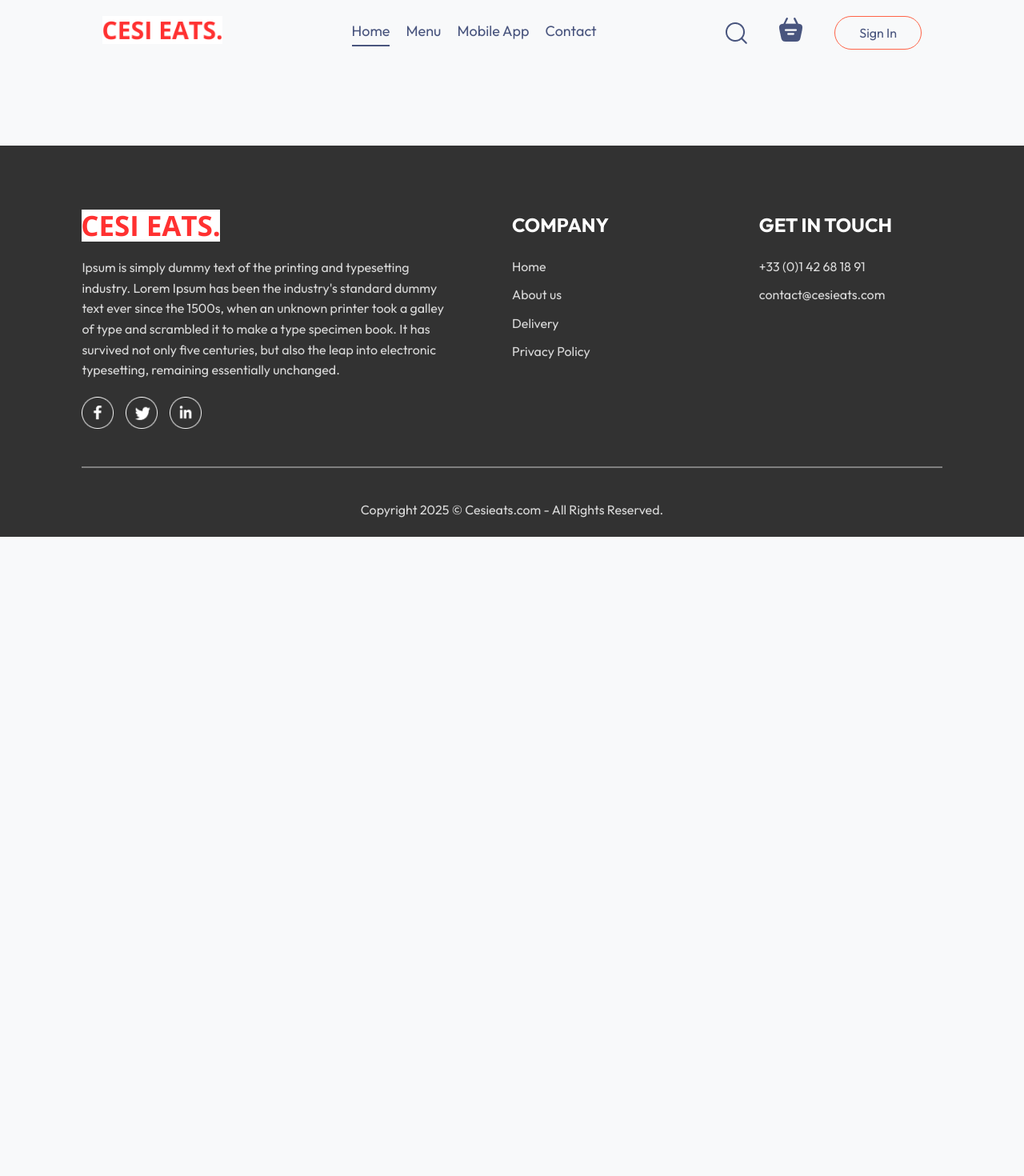
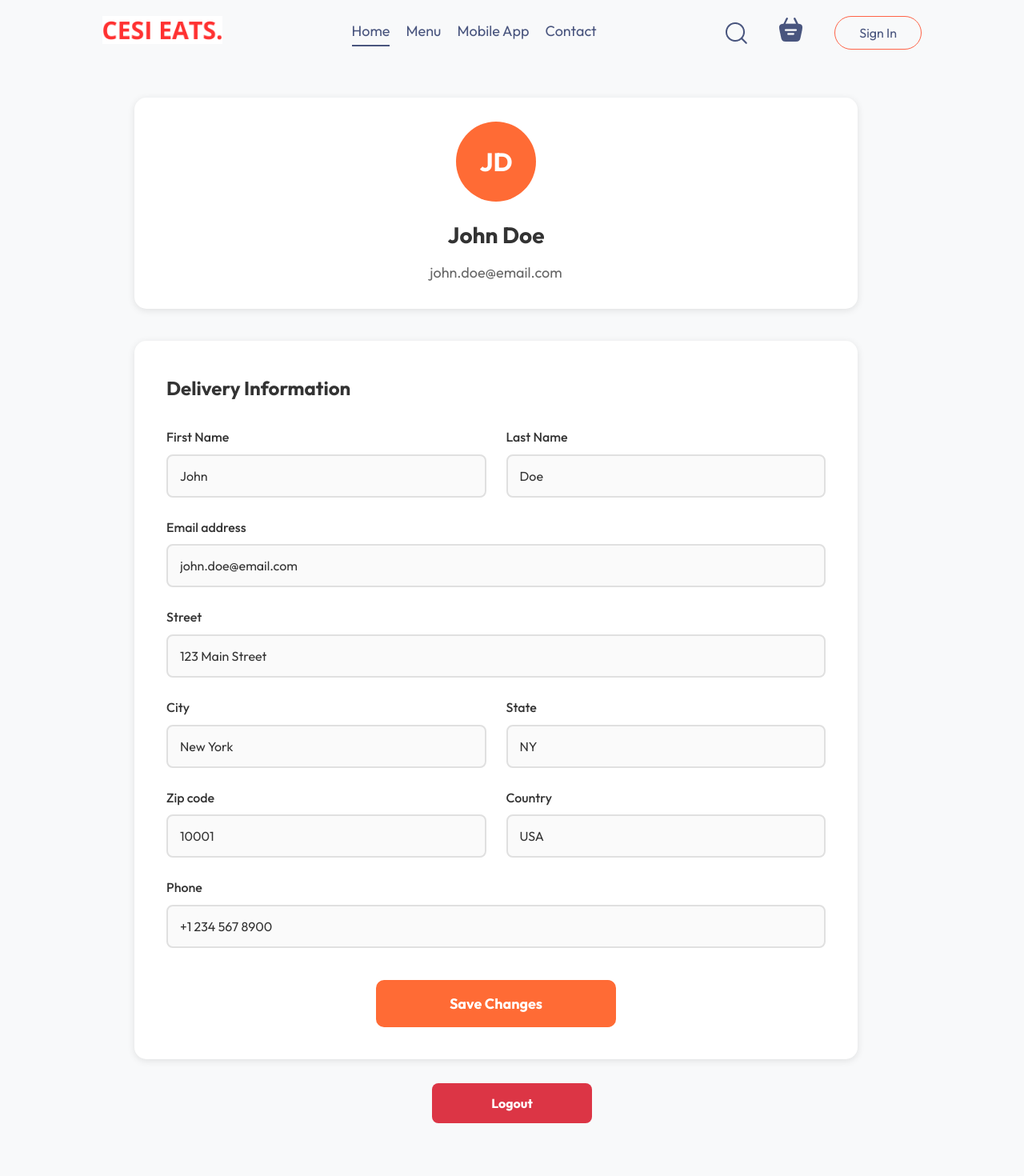
Before and after one commit to Ngigi33/CESI_EATS, a React (Vite) app in the folder my-app/: page /account in a window 1280 px wide. Shown: the top 1470 px of the page at 80% size. Before the commit the page ends 800 px from the top, so only its background shows below. Built offline with nearby package versions, Linux system fonts and the light colour scheme.

Commit message:
Added account profile menu

```diff
--- a/my-app/src/App.jsx
+++ b/my-app/src/App.jsx
@@ -19,6 +19,7 @@ import { List } from 'lucide-react'
 import Add from './pages/Add/Add'
 import {ToastContainer} from 'react-toastify'
 import 'react-toastify/dist/ReactToastify.css'
+import Account from './pages/Account/Account'
 
 const App = () => {
   const [showLogin, setShowLogin] = useState(false)
@@ -40,6 +41,7 @@ const App = () => {
           <Route path='/sales' element={<SalesDepartment />} />
           <Route path='/dev' element={<ThirdPartyDeveloper />} />
           <Route path='/support' element={<Support />} />
+          <Route path='/account' element={<Account />} />
           <Route path='/resto' element={<RestaurantOwnerDashboard setShowLogin={setShowLogin} />} />
         </Routes>
       </div>
--- a/my-app/src/components/Navbar/Navbar.jsx
+++ b/my-app/src/components/Navbar/Navbar.jsx
@@ -12,6 +12,14 @@ const Navbar = ({ setShowLogin }) => {
     localStorage.removeItem('token');
     setToken('');
     navigate('/');
+  };
+
+  const account = () => {
+    navigate('/account');
+  };
+
+  const orders = () => {
+    navigate('/order');
   };
 
   return (
@@ -39,7 +47,9 @@ const Navbar = ({ setShowLogin }) => {
           <div className="navbar-profile">
             <img src={assets.profile_icon} alt="Profile" />
             <ul className="nav-profile-dropdown">
-              <li><img src={assets.bag_icon} alt="Orders" /><p>Orders</p></li>
+              <li onClick={account}><img src={assets.profile_icon} alt="Account" /><p>Account</p></li>
+              <hr />
+              <li onClick={orders}><img src={assets.bag_icon} alt="Orders" /><p>Orders</p></li>
               <hr />
               <li onClick={logout}><img src={assets.logout_icon} alt="Logout" /><p>Logout</p></li>
             </ul>
--- /dev/null
+++ b/my-app/src/pages/Account/Account.css
@@ -0,0 +1,223 @@
+.account-container {
+  width: 100vw;
+  min-height: 100vh;
+  padding: 40px;
+  background-color: #f8f9fa;
+  font-family: Arial, sans-serif;
+  box-sizing: border-box;
+  max-width: 100%;
+  overflow-x: hidden;
+}
+
+.profile-section {
+  text-align: center;
+  margin-bottom: 40px;
+  margin-right: 40px;
+  padding: 30px;
+  background-color: white;
+  border-radius: 15px;
+  box-shadow: 0 2px 10px rgba(0, 0, 0, 0.1);
+}
+
+.profile-avatar {
+  width: 100px;
+  height: 100px;
+  border-radius: 50%;
+  background-color: #ff6b35;
+  color: white;
+  display: flex;
+  align-items: center;
+  justify-content: center;
+  font-size: 32px;
+  font-weight: bold;
+  margin: 0 auto 20px;
+}
+
+.profile-section h2 {
+  margin: 0 0 10px 0;
+  color: #333;
+  font-size: 28px;
+  font-weight: bold;
+}
+
+.profile-section p {
+  margin: 0;
+  color: #666;
+  font-size: 18px;
+}
+
+.delivery-info {
+  background-color: white;
+  padding: 40px;
+  margin-right: 40px;
+  border-radius: 15px;
+  box-shadow: 0 2px 10px rgba(0, 0, 0, 0.1);
+  margin-bottom: 30px;
+}
+
+.delivery-info h3 {
+  margin: 0 0 30px 0;
+  color: #333;
+  font-size: 24px;
+  font-weight: bold;
+}
+
+.form-grid {
+  display: grid;
+  grid-template-columns: 1fr 1fr;
+  gap: 25px;
+  margin-bottom: 40px;
+}
+
+.input-group {
+  display: flex;
+  flex-direction: column;
+}
+
+.input-group.full-width {
+  grid-column: 1 / -1;
+}
+
+.input-group label {
+  margin-bottom: 8px;
+  color: #333;
+  font-weight: 500;
+  font-size: 16px;
+}
+
+.input-group input {
+  padding: 15px;
+  border: 2px solid #e0e0e0;
+  border-radius: 8px;
+  font-size: 16px;
+  color: #333;
+  background-color: #fafafa;
+  transition: all 0.3s ease;
+}
+
+.input-group input:focus {
+  outline: none;
+  border-color: #ff6b35;
+  background-color: white;
+  box-shadow: 0 0 0 3px rgba(255, 107, 53, 0.1);
+}
+
+.input-group input::placeholder {
+  color: #aaa;
+}
+
+.save-btn {
+  width: 100%;
+  max-width: 300px;
+  padding: 18px;
+  background-color: #ff6b35;
+  color: white;
+  border: none;
+  border-radius: 10px;
+  font-size: 18px;
+  font-weight: bold;
+  cursor: pointer;
+  transition: all 0.3s ease;
+  margin: 0 auto;
+  display: block;
+}
+
+.save-btn:hover {
+  background-color: #e55a2b;
+  transform: translateY(-2px);
+  box-shadow: 0 5px 15px rgba(255, 107, 53, 0.3);
+}
+
+.logout-btn {
+  width: 100%;
+  max-width: 200px;
+  padding: 15px;
+  background-color: #dc3545;
+  color: white;
+  border: none;
+  border-radius: 8px;
+  font-size: 16px;
+  font-weight: bold;
+  cursor: pointer;
+  transition: all 0.3s ease;
+  margin: 0 auto;
+  display: block;
+}
+
+.logout-btn:hover {
+  background-color: #c82333;
+  transform: translateY(-2px);
+  box-shadow: 0 5px 15px rgba(220, 53, 69, 0.3);
+}
+
+/* Responsive Design */
+@media (max-width: 768px) {
+  .account-container {
+    padding: 20px;
+  }
+
+  .profile-section {
+    margin-right: 20px;
+  }
+
+  .delivery-info {
+    margin-right: 20px;
+  }
+
+  .form-grid {
+    grid-template-columns: 1fr;
+    gap: 20px;
+  }
+
+  .input-group.full-width {
+    grid-column: 1;
+  }
+
+  .profile-section {
+    padding: 20px;
+  }
+
+  .delivery-info {
+    padding: 25px;
+  }
+
+  .profile-avatar {
+    width: 80px;
+    height: 80px;
+    font-size: 24px;
+  }
+
+  .profile-section h2 {
+    font-size: 24px;
+  }
+
+  .delivery-info h3 {
+    font-size: 20px;
+  }
+}
+
+@media (max-width: 480px) {
+  .account-container {
+    padding: 15px;
+  }
+
+  .profile-section {
+    padding: 15px;
+    margin-right: 15px;
+  }
+
+  .delivery-info {
+    padding: 20px;
+    margin-right: 15px;
+  }
+
+  .input-group input {
+    padding: 12px;
+    font-size: 14px;
+  }
+
+  .save-btn {
+    padding: 15px;
+    font-size: 16px;
+  }
+}
--- /dev/null
+++ b/my-app/src/pages/Account/Account.jsx
@@ -0,0 +1,159 @@
+import React, { useState } from 'react';
+import './Account.css';
+import { useNavigate } from 'react-router-dom';
+
+const Account = () => {
+  const [formData, setFormData] = useState({
+    firstName: 'John',
+    lastName: 'Doe',
+    email: 'john.doe@email.com',
+    street: '123 Main Street',
+    city: 'New York',
+    state: 'NY',
+    zipCode: '10001',
+    country: 'USA',
+    phone: '+1 234 567 8900'
+  });
+  const navigate = useNavigate();
+  const logout = () => {
+    navigate('/');
+  };
+
+  const handleInputChange = (e) => {
+    const { name, value } = e.target;
+    setFormData(prev => ({
+      ...prev,
+      [name]: value
+    }));
+  };
+
+  const handleSave = () => {
+    console.log('Saving changes:', formData);
+    alert('Changes saved successfully!');
+  };
+
+  return (
+    <div className="account-container">
+      <div className="profile-section">
+        <div className="profile-avatar">
+          <span>{formData.firstName[0]}{formData.lastName[0]}</span>
+        </div>
+        <h2>{formData.firstName} {formData.lastName}</h2>
+        <p>{formData.email}</p>
+      </div>
+
+      <div className="delivery-info">
+        <h3>Delivery Information</h3>
+
+        <div className="form-grid">
+          <div className="input-group">
+            <label>First Name</label>
+            <input
+              type="text"
+              name="firstName"
+              value={formData.firstName}
+              onChange={handleInputChange}
+              placeholder="First Name"
+            />
+          </div>
+
+          <div className="input-group">
+            <label>Last Name</label>
+            <input
+              type="text"
+              name="lastName"
+              value={formData.lastName}
+              onChange={handleInputChange}
+              placeholder="Last Name"
+            />
+          </div>
+
+          <div className="input-group full-width">
+            <label>Email address</label>
+            <input
+              type="email"
+              name="email"
+              value={formData.email}
+              onChange={handleInputChange}
+              placeholder="Email address"
+            />
+          </div>
+
+          <div className="input-group full-width">
+            <label>Street</label>
+            <input
+              type="text"
+              name="street"
+              value={formData.street}
+              onChange={handleInputChange}
+              placeholder="Street"
+            />
+          </div>
+
+          <div className="input-group">
+            <label>City</label>
+            <input
+              type="text"
+              name="city"
+              value={formData.city}
+              onChange={handleInputChange}
+              placeholder="City"
+            />
+          </div>
+
+          <div className="input-group">
+            <label>State</label>
+            <input
+              type="text"
+              name="state"
+              value={formData.state}
+              onChange={handleInputChange}
+              placeholder="State"
+            />
+          </div>
+
+          <div className="input-group">
+            <label>Zip code</label>
+            <input
+              type="text"
+              name="zipCode"
+              value={formData.zipCode}
+              onChange={handleInputChange}
+              placeholder="Zip code"
+            />
+          </div>
+
+          <div className="input-group">
+            <label>Country</label>
+            <input
+              type="text"
+              name="country"
+              value={formData.country}
+              onChange={handleInputChange}
+              placeholder="Country"
+            />
+          </div>
+
+          <div className="input-group full-width">
+            <label>Phone</label>
+            <input
+              type="tel"
+              name="phone"
+              value={formData.phone}
+              onChange={handleInputChange}
+              placeholder="Phone"
+            />
+          </div>
+        </div>
+
+        <button className="save-btn" onClick={handleSave}>
+          Save Changes
+        </button>
+      </div>
+
+      <button onClick={logout} className="logout-btn">Logout</button>
+    </div>
+  );
+};
+
+export default Account;
```
